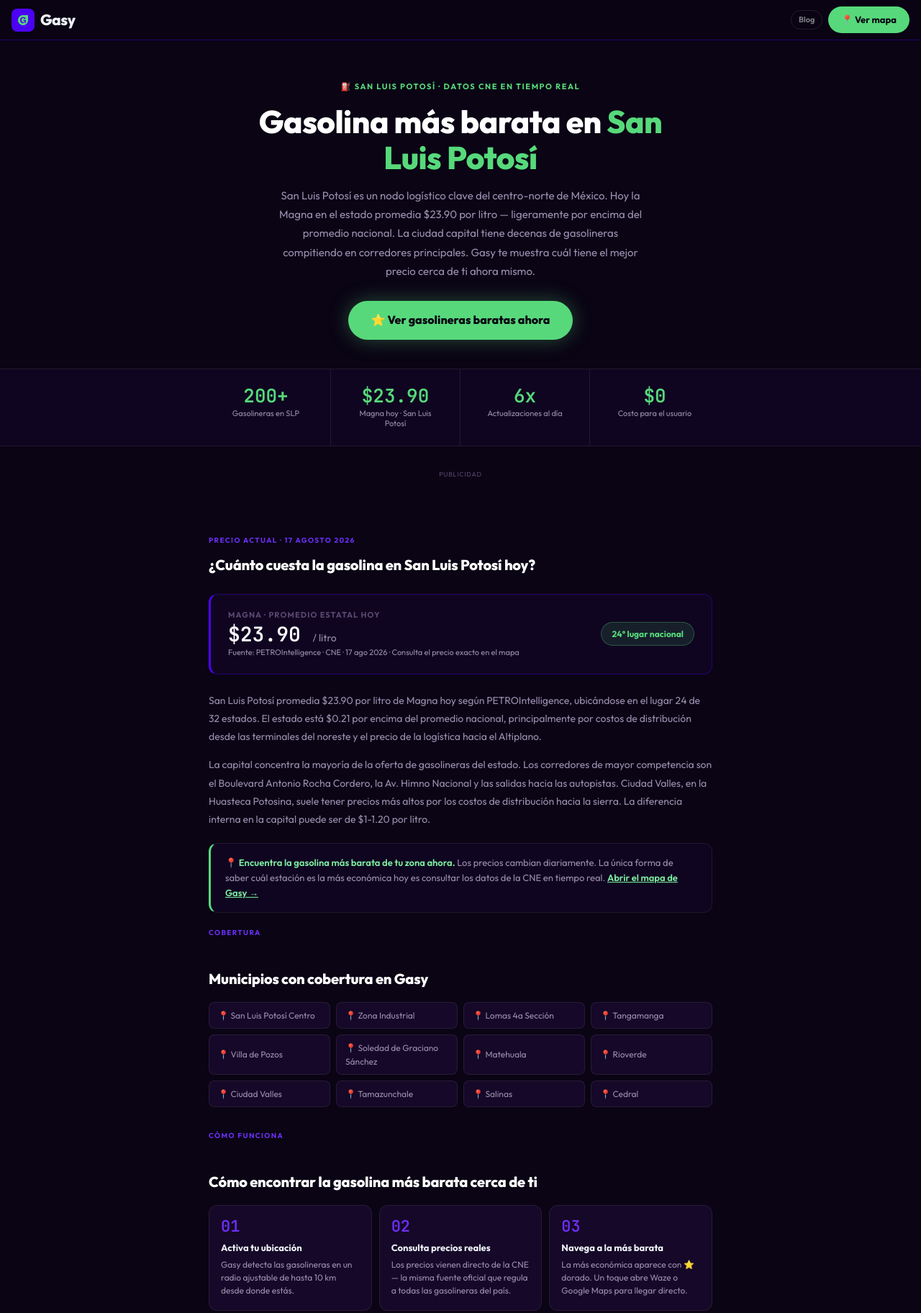
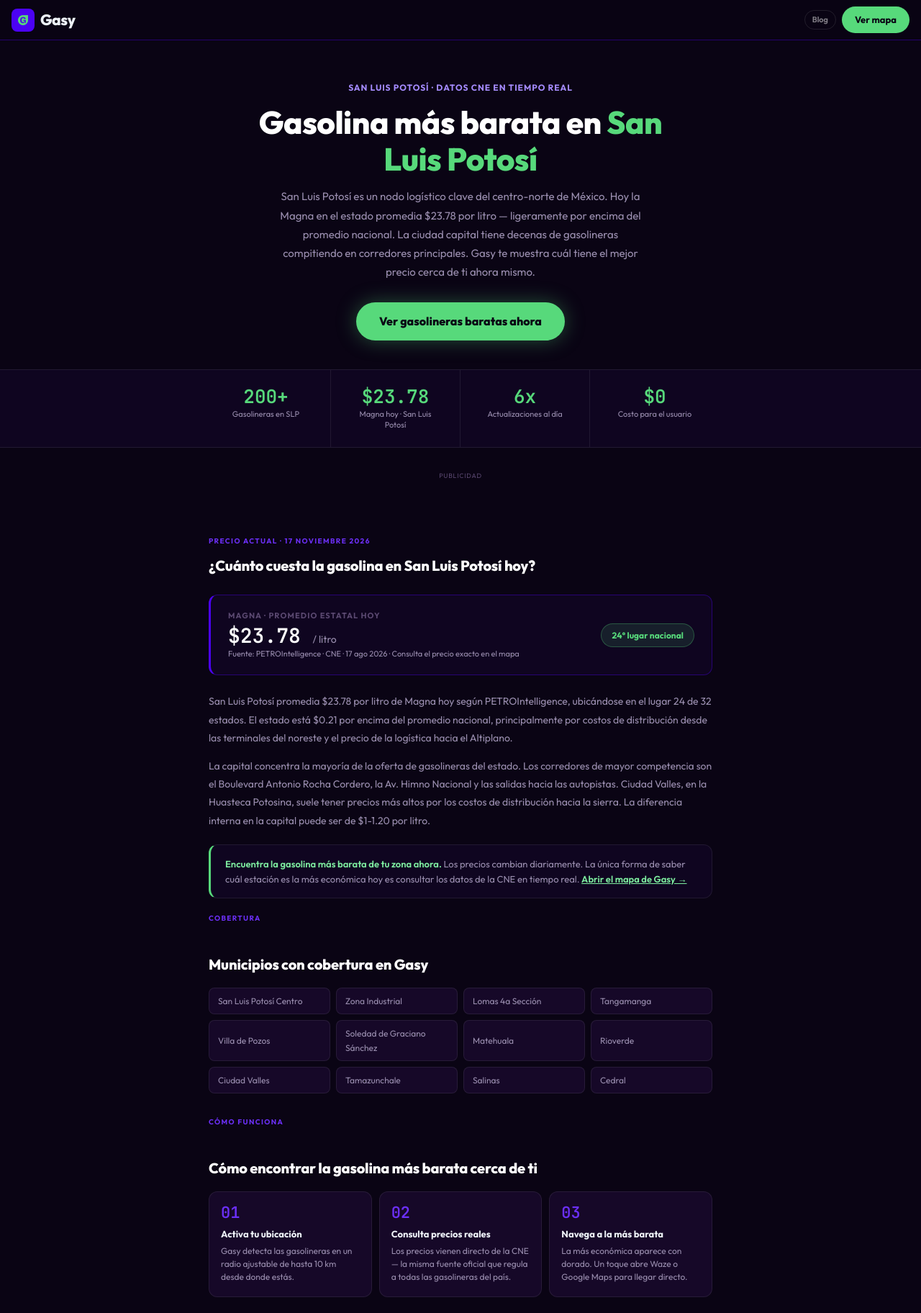
Before and after one commit to enriquemontes919-oss/gasy, a plain HTML site: page san-luis-potosi.html in a window 1280 px wide. Shown: the top 1824 px of the page at 72% size. Drawn offline with Linux system fonts and the light colour scheme.

Commit message:
Update san-luis-potosi.html

```diff
--- a/san-luis-potosi.html
+++ b/san-luis-potosi.html
@@ -137,6 +137,18 @@ footer a:hover{color:var(--text2);}
   .content{padding:36px 16px 20px;}
   .price-banner{flex-direction:column;align-items:flex-start;}
 }
+
+  /* ── Design System Nov-2026 ── */
+  .hero-eyebrow {
+    color: #a58bff;
+    font-weight: 700;
+    letter-spacing: 0.08em;
+    text-transform: uppercase;
+    font-size: 12px;
+  }
+  .hero h1 em { color: #57d97b; font-style: normal; }
+  .stat-num { color: #57d97b; }
+
 </style>
 <!-- Google tag (gtag.js) -->
 <script async src="https://www.googletagmanager.com/gtag/js?id=G-4B5V8BHHFQ"></script>
@@ -155,18 +167,18 @@ footer a:hover{color:var(--text2);}
   </a>
   <div class="nav-links">
     <a href="/blog.html" class="nav-blog">Blog</a>
-    <a href="/?lat=22.1565&amp;lng=-100.9855&amp;z=12&amp;ciudad=san-luis-potosi" class="nav-cta">&#128205; Ver mapa</a>
+    <a href="/" class="nav-cta"> Ver mapa</a>
   </div>
 </nav>
 <div class="hero">
-  <div class="hero-eyebrow">⛽ San Luis Potosí · Datos CNE en tiempo real</div>
+  <div class="hero-eyebrow"> San Luis Potosí · Datos CNE en tiempo real</div>
   <h1>Gasolina más barata en <em>San Luis Potosí</em></h1>
-  <p>San Luis Potosí es un nodo logístico clave del centro-norte de México. Hoy la Magna en el estado promedia $23.90 por litro — ligeramente por encima del promedio nacional. La ciudad capital tiene decenas de gasolineras compitiendo en corredores principales. Gasy te muestra cuál tiene el mejor precio cerca de ti ahora mismo.</p>
-  <a href="/?lat=22.1565&amp;lng=-100.9855&amp;z=12&amp;ciudad=san-luis-potosi" class="hero-btn">&#11088; Ver gasolineras baratas ahora</a>
+  <p>San Luis Potosí es un nodo logístico clave del centro-norte de México. Hoy la Magna en el estado promedia $23.78 por litro — ligeramente por encima del promedio nacional. La ciudad capital tiene decenas de gasolineras compitiendo en corredores principales. Gasy te muestra cuál tiene el mejor precio cerca de ti ahora mismo.</p>
+  <a href="/" class="hero-btn"> Ver gasolineras baratas ahora</a>
 </div>
 <div class="stats-bar">
   <div class="stat"><div class="stat-num">200+</div><div class="stat-lbl">Gasolineras en SLP</div></div>
-  <div class="stat"><div class="stat-num">$23.90</div><div class="stat-lbl">Magna hoy · San Luis Potosí</div></div>
+  <div class="stat"><div class="stat-num">$23.78</div><div class="stat-lbl">Magna hoy · San Luis Potosí</div></div>
   <div class="stat"><div class="stat-num">6x</div><div class="stat-lbl">Actualizaciones al día</div></div>
   <div class="stat"><div class="stat-num">$0</div><div class="stat-lbl">Costo para el usuario</div></div>
 </div>
@@ -176,36 +188,36 @@ footer a:hover{color:var(--text2);}
   <script>(adsbygoogle = window.adsbygoogle || []).push({});</script>
 </div>
 <div class="content">
-  <span class="section-label">Precio actual · 17 agosto 2026</span>
+  <span class="section-label">Precio actual · 17 noviembre 2026</span>
   <h2>¿Cuánto cuesta la gasolina en San Luis Potosí hoy?</h2>
   <div class="price-banner">
     <div>
       <div class="price-banner-label">Magna · Promedio estatal hoy</div>
-      <div class="price-banner-val">$23.90 <span style="font-size:14px;color:var(--text2);font-family:var(--sans);font-weight:400;">/ litro</span></div>
+      <div class="price-banner-val">$23.78 <span style="font-size:14px;color:var(--text2);font-family:var(--sans);font-weight:400;">/ litro</span></div>
       <div class="price-banner-sub">Fuente: PETROIntelligence · CNE · 17 ago 2026 · Consulta el precio exacto en el mapa</div>
     </div>
     <div class="price-banner-badge">24° lugar nacional</div>
   </div>
-  <p>San Luis Potosí promedia $23.90 por litro de Magna hoy según PETROIntelligence, ubicándose en el lugar 24 de 32 estados. El estado está $0.21 por encima del promedio nacional, principalmente por costos de distribución desde las terminales del noreste y el precio de la logística hacia el Altiplano.</p>
+  <p>San Luis Potosí promedia $23.78 por litro de Magna hoy según PETROIntelligence, ubicándose en el lugar 24 de 32 estados. El estado está $0.21 por encima del promedio nacional, principalmente por costos de distribución desde las terminales del noreste y el precio de la logística hacia el Altiplano.</p>
   <p>La capital concentra la mayoría de la oferta de gasolineras del estado. Los corredores de mayor competencia son el Boulevard Antonio Rocha Cordero, la Av. Himno Nacional y las salidas hacia las autopistas. Ciudad Valles, en la Huasteca Potosina, suele tener precios más altos por los costos de distribución hacia la sierra. La diferencia interna en la capital puede ser de $1-1.20 por litro.</p>
   <div class="callout">
-    <strong>&#128205; Encuentra la gasolina más barata de tu zona ahora.</strong> Los precios cambian diariamente. La única forma de saber cuál estación es la más económica hoy es consultar los datos de la CNE en tiempo real. <a href="/?lat=22.1565&amp;lng=-100.9855&amp;z=12&amp;ciudad=san-luis-potosi" style="color:#7eeea0;font-weight:600;">Abrir el mapa de Gasy &#8594;</a>
+    <strong> Encuentra la gasolina más barata de tu zona ahora.</strong> Los precios cambian diariamente. La única forma de saber cuál estación es la más económica hoy es consultar los datos de la CNE en tiempo real. <a href="/" style="color:#7eeea0;font-weight:600;">Abrir el mapa de Gasy &#8594;</a>
   </div>
   <span class="section-label">Cobertura</span>
   <h2>Municipios con cobertura en Gasy</h2>
   <div class="colonias">
-    <div class="colonia-tag">&#128205; San Luis Potosí Centro</div>
-    <div class="colonia-tag">&#128205; Zona Industrial</div>
-    <div class="colonia-tag">&#128205; Lomas 4a Sección</div>
-    <div class="colonia-tag">&#128205; Tangamanga</div>
-    <div class="colonia-tag">&#128205; Villa de Pozos</div>
-    <div class="colonia-tag">&#128205; Soledad de Graciano Sánchez</div>
-    <div class="colonia-tag">&#128205; Matehuala</div>
-    <div class="colonia-tag">&#128205; Rioverde</div>
-    <div class="colonia-tag">&#128205; Ciudad Valles</div>
-    <div class="colonia-tag">&#128205; Tamazunchale</div>
-    <div class="colonia-tag">&#128205; Salinas</div>
-    <div class="colonia-tag">&#128205; Cedral</div>
+    <div class="colonia-tag"> San Luis Potosí Centro</div>
+    <div class="colonia-tag"> Zona Industrial</div>
+    <div class="colonia-tag"> Lomas 4a Sección</div>
+    <div class="colonia-tag"> Tangamanga</div>
+    <div class="colonia-tag"> Villa de Pozos</div>
+    <div class="colonia-tag"> Soledad de Graciano Sánchez</div>
+    <div class="colonia-tag"> Matehuala</div>
+    <div class="colonia-tag"> Rioverde</div>
+    <div class="colonia-tag"> Ciudad Valles</div>
+    <div class="colonia-tag"> Tamazunchale</div>
+    <div class="colonia-tag"> Salinas</div>
+    <div class="colonia-tag"> Cedral</div>
   </div>
   <span class="section-label">Cómo funciona</span>
   <h2>Cómo encontrar la gasolina más barata cerca de ti</h2>
@@ -223,19 +235,19 @@ footer a:hover{color:var(--text2);}
     <div class="step">
       <div class="step-num">03</div>
       <div class="step-title">Navega a la más barata</div>
-      <div class="step-desc">La más económica aparece con ⭐ dorado. Un toque abre Waze o Google Maps para llegar directo.</div>
+      <div class="step-desc">La más económica aparece con  dorado. Un toque abre Waze o Google Maps para llegar directo.</div>
     </div>
   </div>
   <span class="section-label">Leyenda</span>
   <h2>Cómo leer los colores en el mapa</h2>
   <div class="colors">
-    <div class="color-row"><div class="color-dot" style="background:#FFD700;"></div><span class="color-text"><strong style="color:#FFD700">⭐ Dorado</strong> — La gasolinera más barata de tu zona</span></div>
+    <div class="color-row"><div class="color-dot" style="background:#FFD700;"></div><span class="color-text"><strong style="color:#FFD700"> Dorado</strong> — La gasolinera más barata de tu zona</span></div>
     <div class="color-row"><div class="color-dot" style="background:#57d97b;"></div><span class="color-text"><strong style="color:#57d97b">Verde</strong> — Tercio más barato de la zona</span></div>
     <div class="color-row"><div class="color-dot" style="background:#ffc400;"></div><span class="color-text"><strong style="color:#ffc400">Amarillo</strong> — Precio medio de la zona</span></div>
     <div class="color-row"><div class="color-dot" style="background:#ff3d57;"></div><span class="color-text"><strong style="color:#ff3d57">Rojo</strong> — Tercio más caro de la zona</span></div>
   </div>
   <div class="callout">
-    <strong>¿Sabes cuánto dinero puedes ahorrar?</strong> Con $1.50 de diferencia por litro y un tanque de 50 litros cargado dos veces por semana, son más de $7,800 pesos al año. Son 15 segundos en Gasy antes de cargar. <a href="/?lat=22.1565&amp;lng=-100.9855&amp;z=12&amp;ciudad=san-luis-potosi" style="color:#7eeea0;font-weight:600;">Compruébalo ahora &#8594;</a>
+    <strong>¿Sabes cuánto dinero puedes ahorrar?</strong> Con $1.50 de diferencia por litro y un tanque de 50 litros cargado dos veces por semana, son más de $7,800 pesos al año. Son 15 segundos en Gasy antes de cargar. <a href="/" style="color:#7eeea0;font-weight:600;">Compruébalo ahora &#8594;</a>
   </div>
   <span class="section-label">Preguntas frecuentes</span>
   <h2>Preguntas frecuentes</h2>
@@ -270,7 +282,7 @@ footer a:hover{color:var(--text2);}
 <div class="cta-bottom">
   <h2>Encuentra la gasolina más barata<br>en San Luis Potosí ahora</h2>
   <p>Más de 200 gasolineras en el estado. Gratis, sin registro.</p>
-  <a href="/?lat=22.1565&amp;lng=-100.9855&amp;z=12&amp;ciudad=san-luis-potosi" class="hero-btn">&#128205; Abrir Gasy ahora</a>
+  <a href="/" class="hero-btn"> Abrir Gasy ahora</a>
   <div class="cities" style="margin-top:28px;">
     <a href="/ciudad-de-mexico" class="city-link">CDMX</a>
     <a href="/guadalajara" class="city-link">Guadalajara</a>
```
